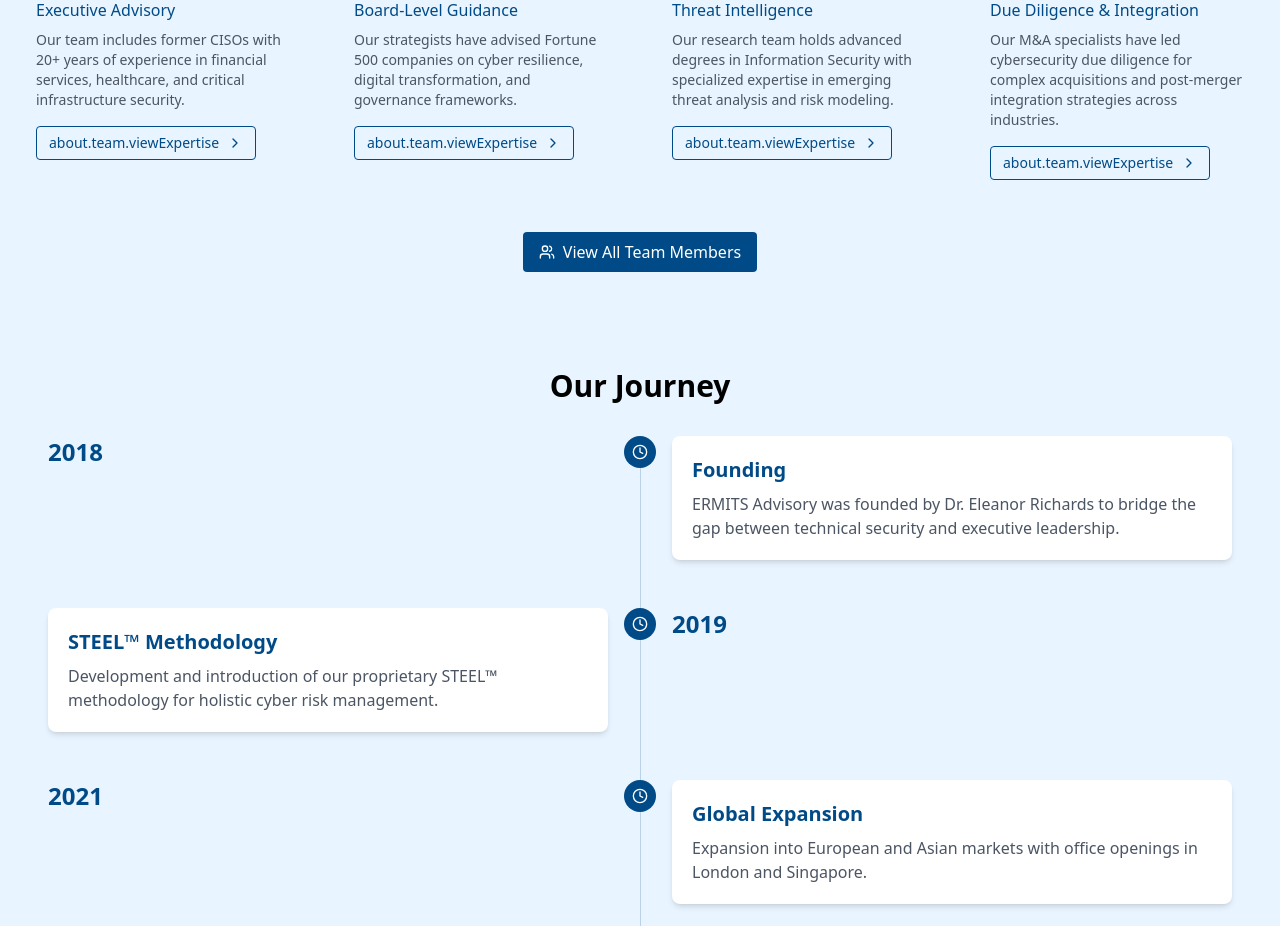
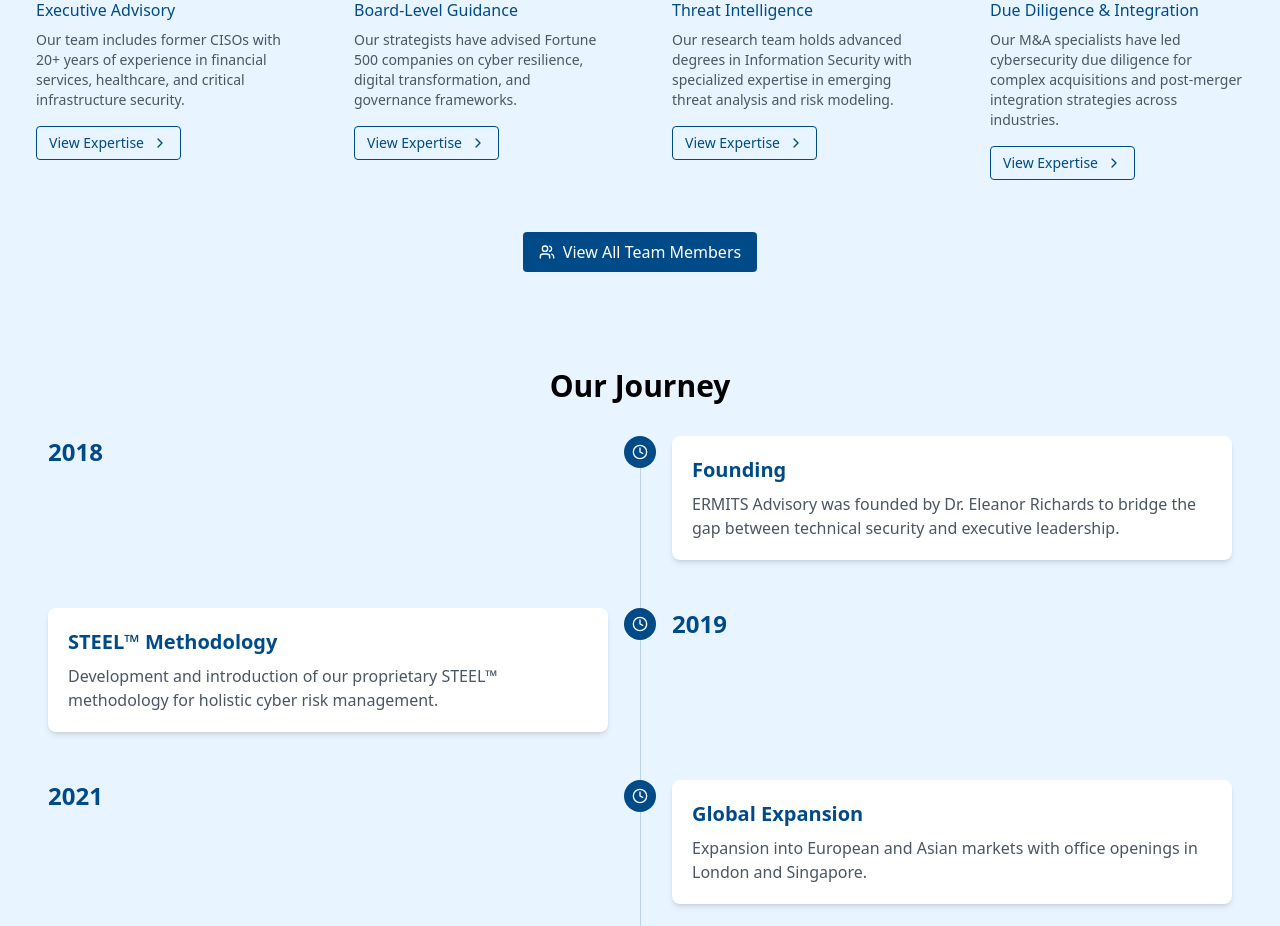
Before and after one commit to Facely1er/ermits-advisory.com, a React (Vite) app: page /about in a window 1280 px wide. Shown: the part 1660-2586 px from the top of the page. Built offline with nearby package versions, Linux system fonts and the light colour scheme.

Commit message:
Fix translation in team section buttons

```diff
--- a/src/pages/AboutPage.tsx
+++ b/src/pages/AboutPage.tsx
@@ -219,7 +219,7 @@ export const AboutPage: React.FC = () => {
                   icon={<ChevronRight size={16} />}
                   iconPosition="right"
                 >
-                  {t('about.team.viewExpertise')}
+                  View Expertise
                 </Button>
               </div>
             </Card>
@@ -241,7 +241,7 @@ export const AboutPage: React.FC = () => {
                   icon={<ChevronRight size={16} />}
                   iconPosition="right"
                 >
-                  {t('about.team.viewExpertise')}
+                  View Expertise
                 </Button>
               </div>
             </Card>
@@ -263,7 +263,7 @@ export const AboutPage: React.FC = () => {
                   icon={<ChevronRight size={16} />}
                   iconPosition="right"
                 >
-                  {t('about.team.viewExpertise')}
+                  View Expertise
                 </Button>
               </div>
             </Card>
@@ -285,7 +285,7 @@ export const AboutPage: React.FC = () => {
                   icon={<ChevronRight size={16} />}
                   iconPosition="right"
                 >
-                  {t('about.team.viewExpertise')}
+                  View Expertise
                 </Button>
               </div>
             </Card>
```
